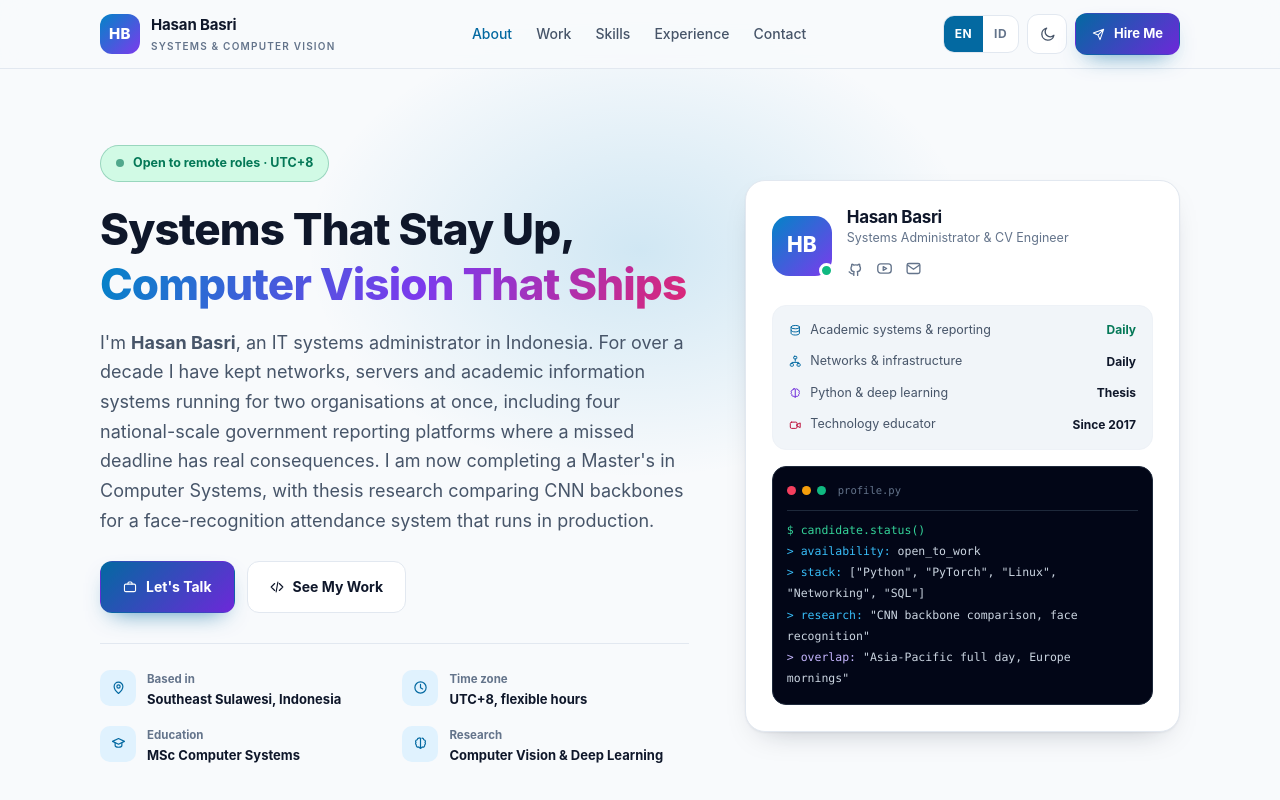
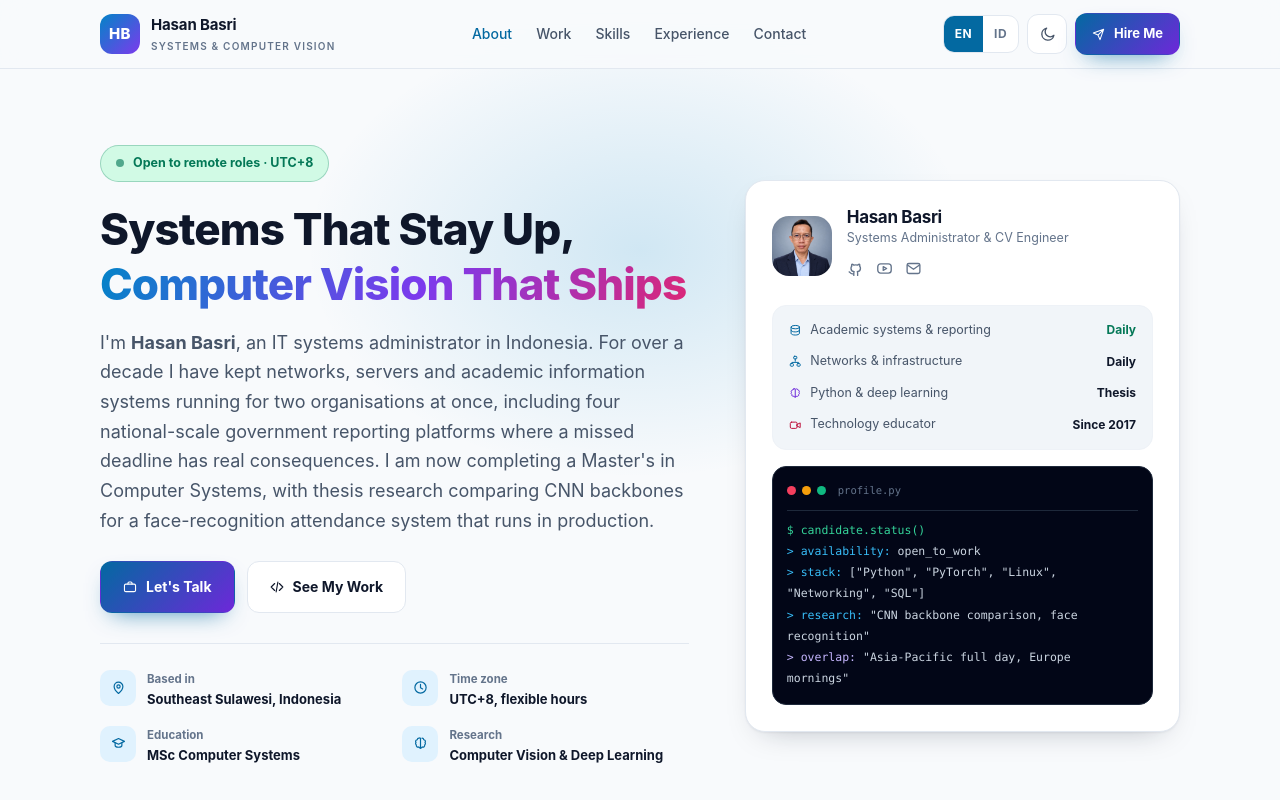
Before and after one commit to basriyoung/basriyoung.github.io, a plain HTML site: page index.html in a window 1280 px wide. Shown: the top 800 px of the page. Drawn offline with Linux system fonts and the light colour scheme.

Commit message:
Update index.html

```diff
--- a/index.html
+++ b/index.html
@@ -180,10 +180,6 @@ h1{font-size:clamp(30px,4.4vw,44px); font-weight:800; margin:20px 0 16px}
 .profile-head{display:flex; gap:15px; align-items:center; margin-bottom:20px}
 /*
   FOTO PROFIL
-  Ganti blok .avatar di bawah dengan foto asli Anda:
-  <img class="avatar-img" src="foto-profil.jpg" width="60" height="60"
-       alt="Hasan Basri" loading="lazy">
-  Ukuran ideal 400x400 px, wajah terlihat jelas, latar rapi.
 */
 .avatar{width:60px; height:60px; border-radius:17px; flex:none; position:relative; background:linear-gradient(135deg,#0284c7,#7c3aed); color:#fff; display:flex; align-items:center; justify-content:center; font-weight:800; font-size:21px}
 .avatar::after{content:""; position:absolute; right:-2px; bottom:-2px; width:15px; height:15px; border-radius:50%; background:#10b981; border:3px solid var(--bg-alt)}
@@ -459,8 +455,8 @@ footer.site{background:var(--bg-alt); border-top:1px solid var(--line); padding-
 
     <div class="card profile-card">
       <div class="profile-head">
-        <!-- Ganti baris di bawah dengan foto asli, lihat catatan di CSS -->
-        <span class="avatar" aria-hidden="true">HB</span>
+          <img class="avatar-img" src="basri.jpg" width="60" height="60"
+                alt="Hasan Basri" loading="lazy">
         <div>
           <h2>Hasan Basri</h2>
           <p>Systems Administrator &amp; CV Engineer</p>
```
